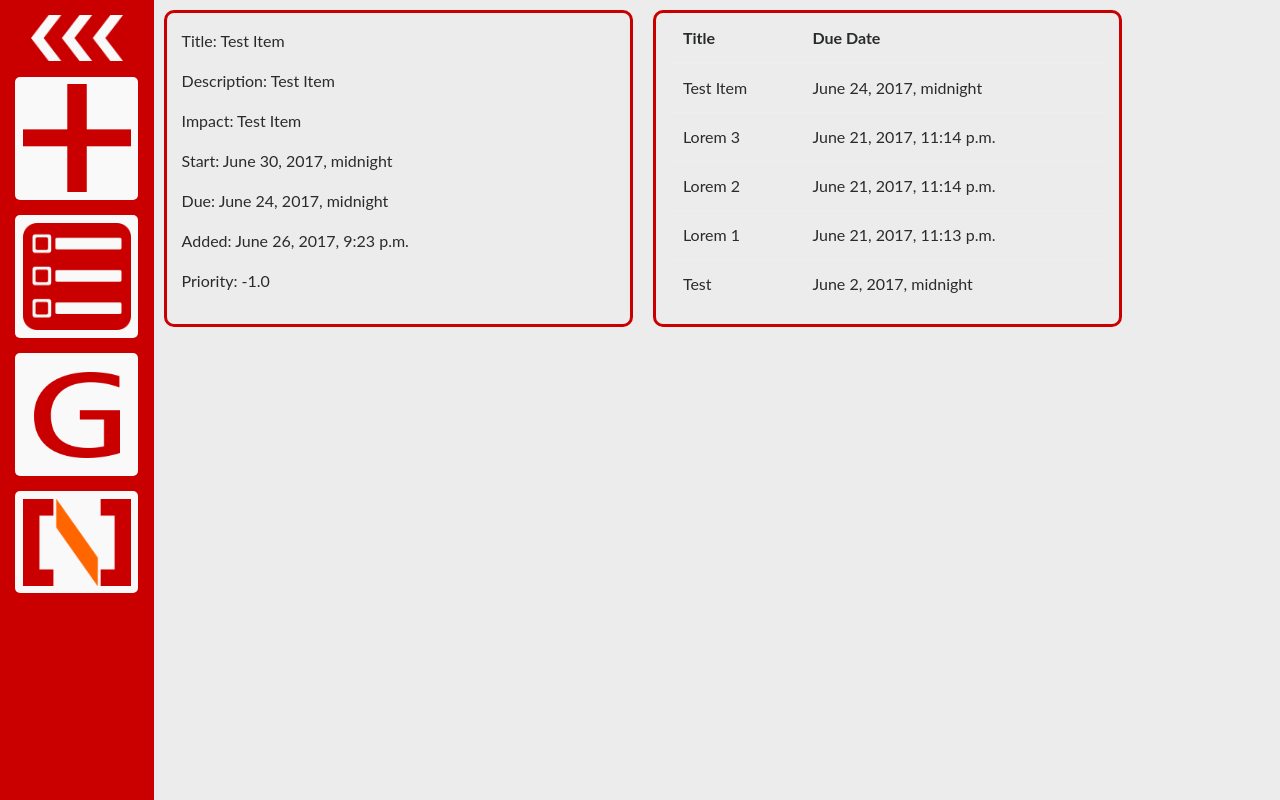
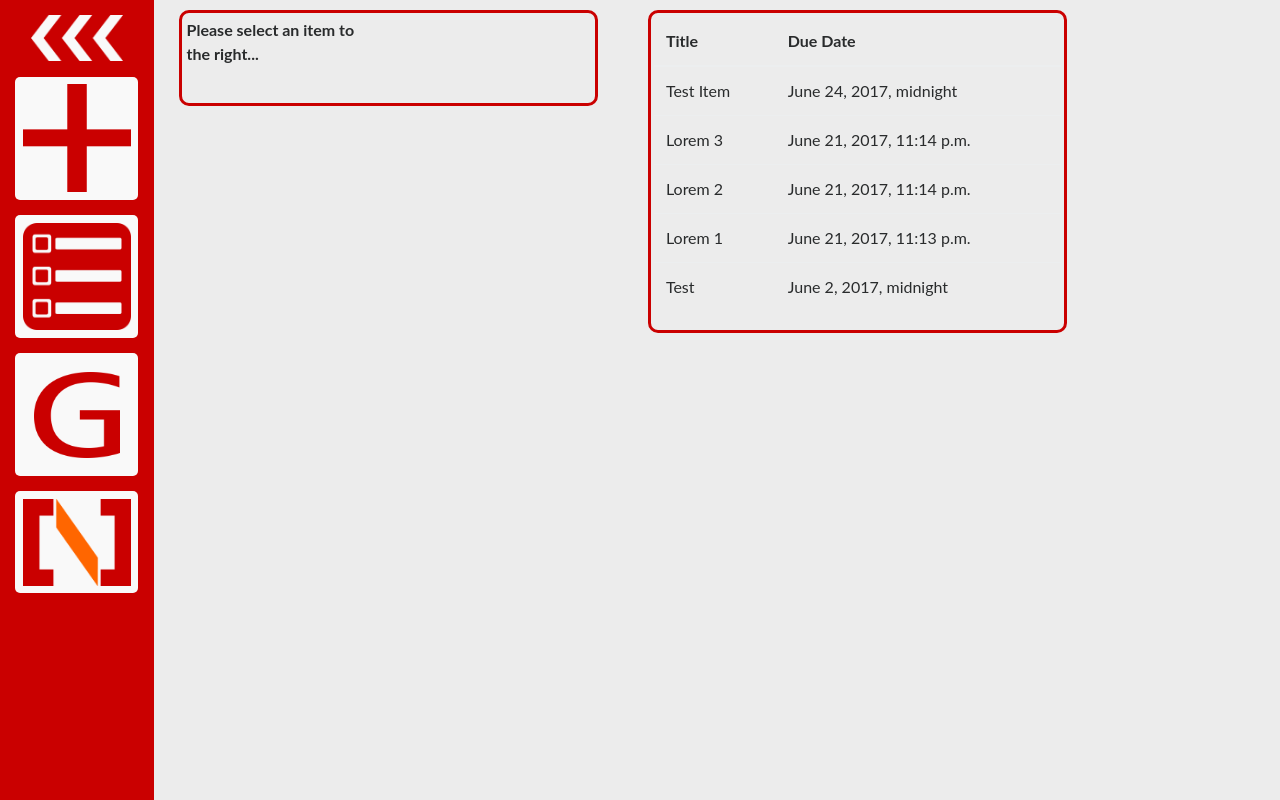
Before and after one commit to smajda/todo_django, a Django app: page /todo/ in a window 1280 px wide. Run offline with Django 3.2, Linux system fonts and the light colour scheme; data comes from the database, SQL or seed files in the repository; some libraries are stand-ins or nearby versions.

Commit message:
Redid index

```diff
--- a/todo/static/todo/item.js
+++ b/todo/static/todo/item.js
@@ -1,7 +1,16 @@
-//CHange selected item
+$(function() {
+  $("#json_title_text").text('Please select an item to the right...');
+});
+
+//Change selected item
 $(".item").click(function () {
-  $("#todo_item").css('background-color', '#ca0000ff')
-  $("#todo_item").css('color', '#ca0000ff')
+  // $("#todo_item").css('background-color', '#ca0000ff')
+  //$("#todo_item").css('color', '#ca0000ff')
+
+  $("#todo_item").fadeTo(400, 0, function() {
+    $("#todo_item").delay(400);
+    $("#todo_item").fadeTo(400, 1);
+  })
   var id = $(this).get(0).id;
   setTimeout(function(){
     $.ajax({
@@ -17,15 +26,17 @@
         $("#json_desc_text").text('Description: ' + data['desc_text']);
         $("#json_impact_text").text('Impact: ' + data['impact_text']);
         $("#json_start_date").text('Start Date: ' + data['start_date']);
-        $("#json_due_date").text('Due Date: ' + data['due_date']);
+        var due_date = data['due_date'].split('-');
+        var due_date = due_date[1] + '/' + due_date[2].slice(0,2) + '/' + due_date[0]
+        $("#json_due_date").text('Due Date: ' + due_date);
         $("#json_add_date").text('Add Date: ' + data['add_date']);
-        $("#json_priority").text('Priority: ' + data['priority']);
+        // $("#json_priority").text('Priority: ' + data['priority']);
 
-        setTimeout(function(){ $("#todo_item").css('background-color', '#ecececff') }, 400)
-        setTimeout(function(){ $("#todo_item").css('color', 'black') }, 400)
+        //setTimeout(function(){ $("#todo_item").css('background-color', '#ecececff') }, 400)
+        //setTimeout(function(){ $("#todo_item").css('color', 'black') }, 400)
       }
     });
-  }, 500);
+  }, 600);
 });
 
 function animate_item() {
--- a/todo/static/todo/style.css
+++ b/todo/static/todo/style.css
@@ -17,15 +17,22 @@
   opacity: 0.5;
 }
 
-#todo_item, #todo_list{
+#todo_item{
   margin: 10px;
+  padding: 5px;
   border-style: solid;
   border-color: #ca0000ff;
   border-radius: 10px;
-  transition: background-color 0.3s ease;
-  transition: color 0.2s ease;
+  transition: all 0.3s ease;
 }
 
+#todo_container{
+  margin: 10px;
+  padding: 3px;
+  border-style: solid;
+  border-color: #ca0000ff;
+  border-radius: 10px;
+}
 
 #new_item {
     position: fixed; /* Sit on top of the page content */
@@ -39,6 +46,10 @@
     background-color: rgba(0,0,0,0.5); /* Black background with opacity */
     z-index: 2; /* Specify a stack order in case you're using a different order for other elements */
 }
+
+#json_title_text, #json_due_date{
+  font-weight: bold
+}
 .exit_new_item{
   background-color: #ca0000ff;
 }
--- a/todo/templates/todo/index.html
+++ b/todo/templates/todo/index.html
@@ -3,18 +3,21 @@
 {# Passed variables - item_list and item_select #}
 <div class="container-fluid">
   <div class="row">
-    <div id="todo_item" class="col-md-5 panel">
-      <p id="json_test"></p>
-      <p id="json_title_text">Title: {{item_select.title_text}}</p>
-      <p id="json_desc_text">Description: {{item_select.desc_text}}</p>
-      <p id="json_impact_text">Impact: {{item_select.impact_text}}</p>
-      <p id="json_start_date">Start: {{item_select.start_date}}</p>
-      <p id="json_due_date">Due: {{item_select.due_date}}</p>
-      <p id="json_add_date">Added: {{item_select.add_date}}</p>
-      <p id="json_priority">Priority: {{item_select.priority}}</p>
+    <div class="col-md-5 panel">
+      <div id="todo_item">
+        <div class="row">
+          <p class="col-md-6" id="json_title_text"></p>
+          <p class="col-md-6" id="json_due_date"></p>
+        </div>
+        <p id="json_desc_text"></p>
+        <p id="json_impact_text"></p>
+        <p id="json_start_date"></p>
+        <p id="json_add_date"></p>
+      <!-- <p id="json_priority">Priority: {{item_select.priority}}</p> -->
+      </div>
     </div>
     <div id="todo_list" class="col-md-5 panel">
-      <div>
+      <div id = "todo_container">
         <table class="table">
           <thead>
               <th>Title</th>
--- a/todo/views.py
+++ b/todo/views.py
@@ -18,13 +18,9 @@
     template_name = 'todo/index.html'
     context_object_name = 'item_list'
     todo_items = Item.objects.order_by('-due_date')
-    try:
-        item_select = todo_items[0]
-    except:
-        item_select = {'title_txt': "No Items"}
     return render(request, template_name,
                   {context_object_name: todo_items,
-                   'item_select': item_select})
+                   'refresh': True})
 
 
 def ajax(request):
```
Also changed, not shown: 2 other files.
